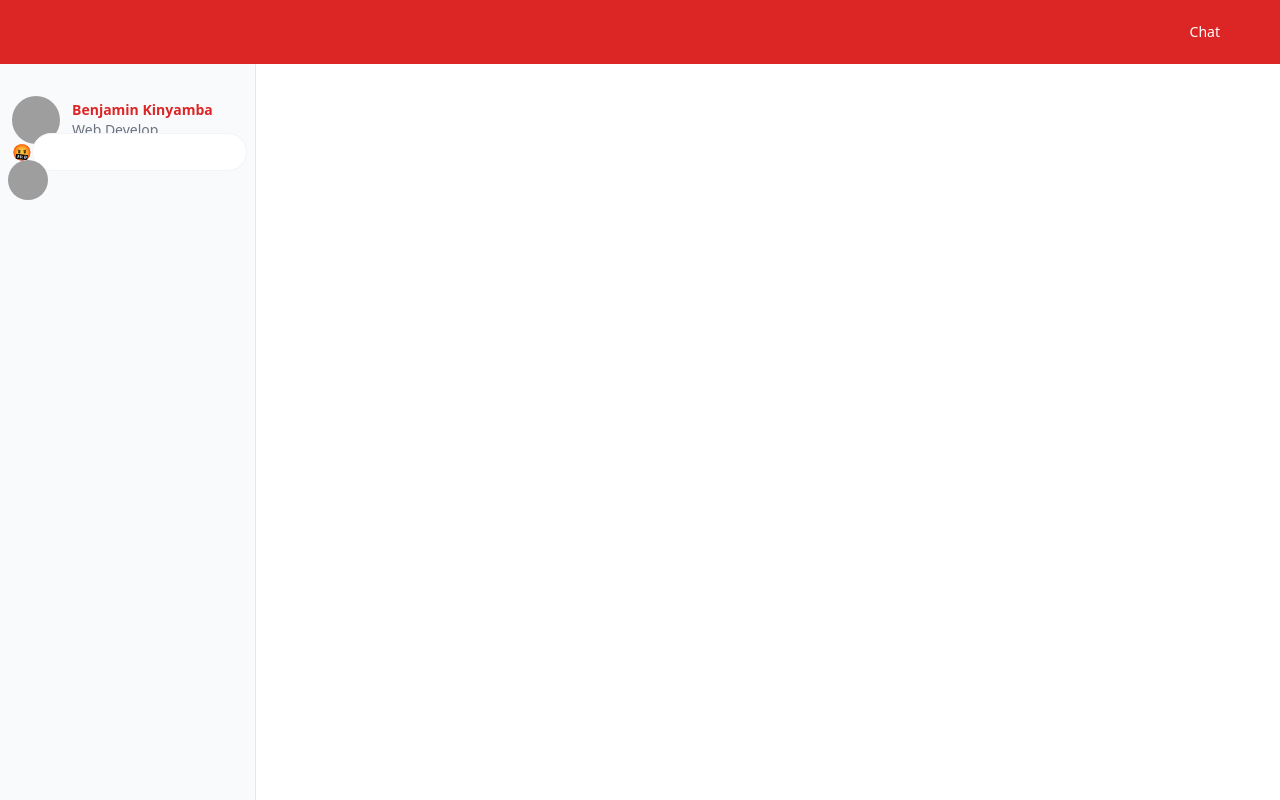
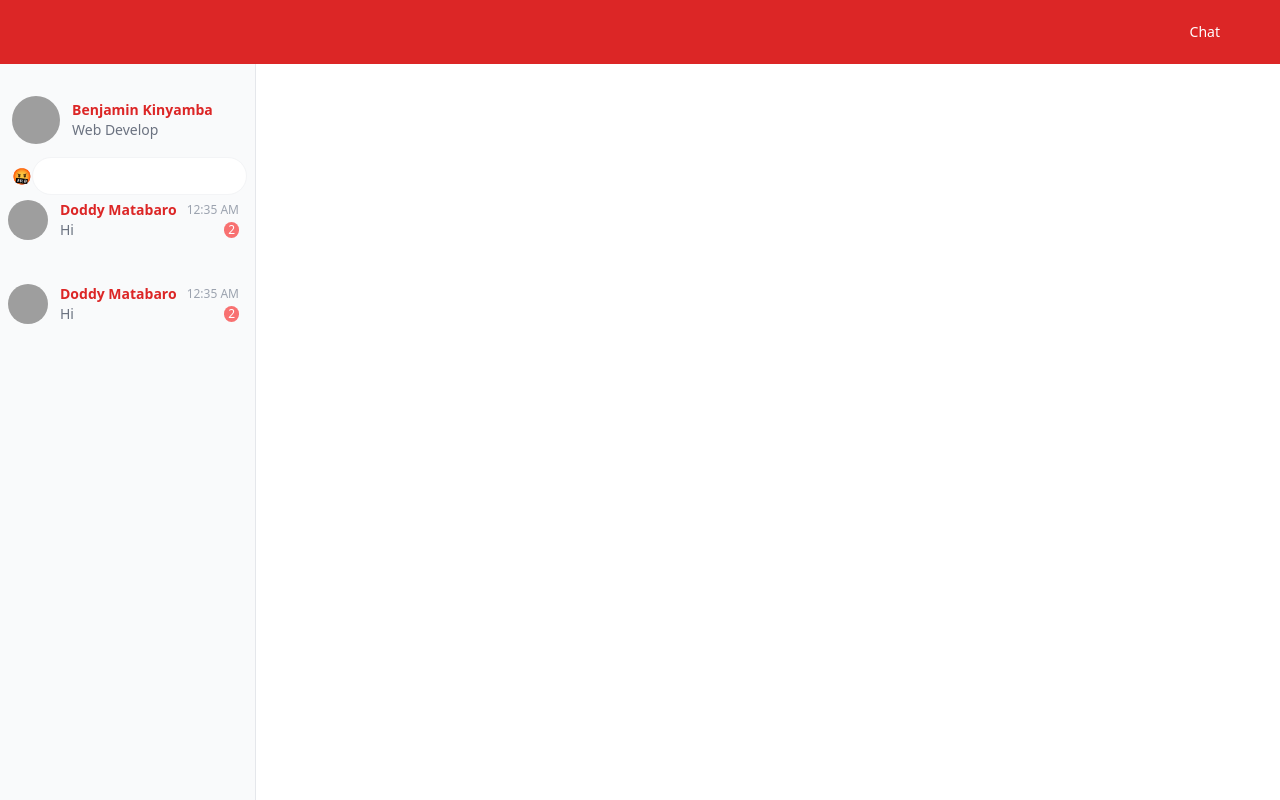
Before and after one commit to DoddyMatabaro/talkit-client, a React (Vite) app in the folder talkit-client/: page / in a window 1280 px wide. Built offline with nearby package versions, Linux system fonts and the light colour scheme; grey boxes are pictures that could not be loaded.

Commit message:
styles chat screen: user-message overview

```diff
--- a/talkit-client/src/screen/Chat.jsx
+++ b/talkit-client/src/screen/Chat.jsx
@@ -43,8 +43,8 @@ function Chat() {
                     <div className="flex-1 min-w-0 bg-white xl:flex">
                         <div className="border-b border-gray-200 xl:border-b-0 xl:flex-shink-0 xl:w-64 xl:border-r xl:border-gray-200 bg-gray-50">
                             <div className='h-full pl-4 pr-2 py-6 sm:pl-6 lg:pl-8 xl:pl-0'>
-                                <div className='h-full relative'>
-                                    <div className='relative rounded-lg px-3 py-2 flex items-center space-x-3 hover:border-gray-400 focus-within:ring-2 focus-within:ring-offset-2'>
+                                <div className='h-full relative '>
+                                    <div className='relative rounded-lg px-3 py-2 mb-6 flex items-center space-x-3 hover:border-gray-400 focus-within:ring-2 focus-within:ring-offset-2'>
                                         <div className='flex-shink-0'>
                                             <img
                                                 src={profile}
@@ -60,7 +60,7 @@ function Chat() {
                                         </div>
                                     </div>
 
-                                    <div className='mb-4'>
+                                    <div className='mb-4 flex flex-col gap-4'>
                                         <div className="relative">
                                             <div className='absolute inset-y-0 left-0 pl-3 flex items-center pointer-events-none'>
                                                 🤬
@@ -71,6 +71,7 @@ function Chat() {
                                             </div>
                                         </div>
                                         {/* search box end */}
+                                        {/* user 1 */}
                                          <div className='relative rounded-lg px-2 py-2 flex items-center space-x-3 hover:border-gray-400 focus-within:ring-2 mb-3 hover:bg-gray-200'>
                                                 <div className='flex-shink-8'>
                                                     <img
@@ -78,7 +79,57 @@ function Chat() {
                                                         src={profile}
                                                     />
                                                 </div>
+                                                <div className='flex-1 min-w-0'>
+                                                    <a href='#' className="focus:outline-none">
+                                                        <div className="flex items-center justify-between">
+                                                            <p className='text-sm font-bold text-red-600'>
+                                                                Doddy Matabaro
+                                                            </p>
+                                                            <div className='text-gray-400 text-xs'>
+                                                                12:35 AM
+                                                            </div>
+                                                        </div>
+                                                        <div className="flex items-center justify-between">
+                                                            <p className='text-sm text-gray-500 truncate'>Hi</p>
+                                                            <div className='text-white text-xs bg-red-400 rounded-full px-1 py-0'>
+                                                                2
+                                                            </div>
+                                                        </div>
+                                                    </a>
+                                                </div>
                                          </div>
+
+                                         {/* user 1 end */}
+
+                                            {/* user 2 */}
+                                            <div className='relative rounded-lg px-2 py-2 flex items-center space-x-3 hover:border-gray-400 focus-within:ring-2 mb-3 hover:bg-gray-200'>
+                                                <div className='flex-shink-8'>
+                                                    <img
+                                                        className='h-10 w-10 rounded-full'
+                                                        src={profile}
+                                                    />
+                                                </div>
+                                                <div className='flex-1 min-w-0'>
+                                                    <a href='#' className="focus:outline-none">
+                                                        <div className="flex items-center justify-between">
+                                                            <p className='text-sm font-bold text-red-600'>
+                                                                Doddy Matabaro
+                                                            </p>
+                                                            <div className='text-gray-400 text-xs'>
+                                                                12:35 AM
+                                                            </div>
+                                                        </div>
+                                                        <div className="flex items-center justify-between">
+                                                            <p className='text-sm text-gray-500 truncate'>Hi</p>
+                                                            <div className='text-white text-xs bg-red-400 rounded-full px-1 py-0'>
+                                                                2
+                                                            </div>
+                                                        </div>
+                                                    </a>
+                                                </div>
+                                         </div>
+
+                                         {/* user 2 end */}
                                     </div>
                                 </div>
                             </div>
```
